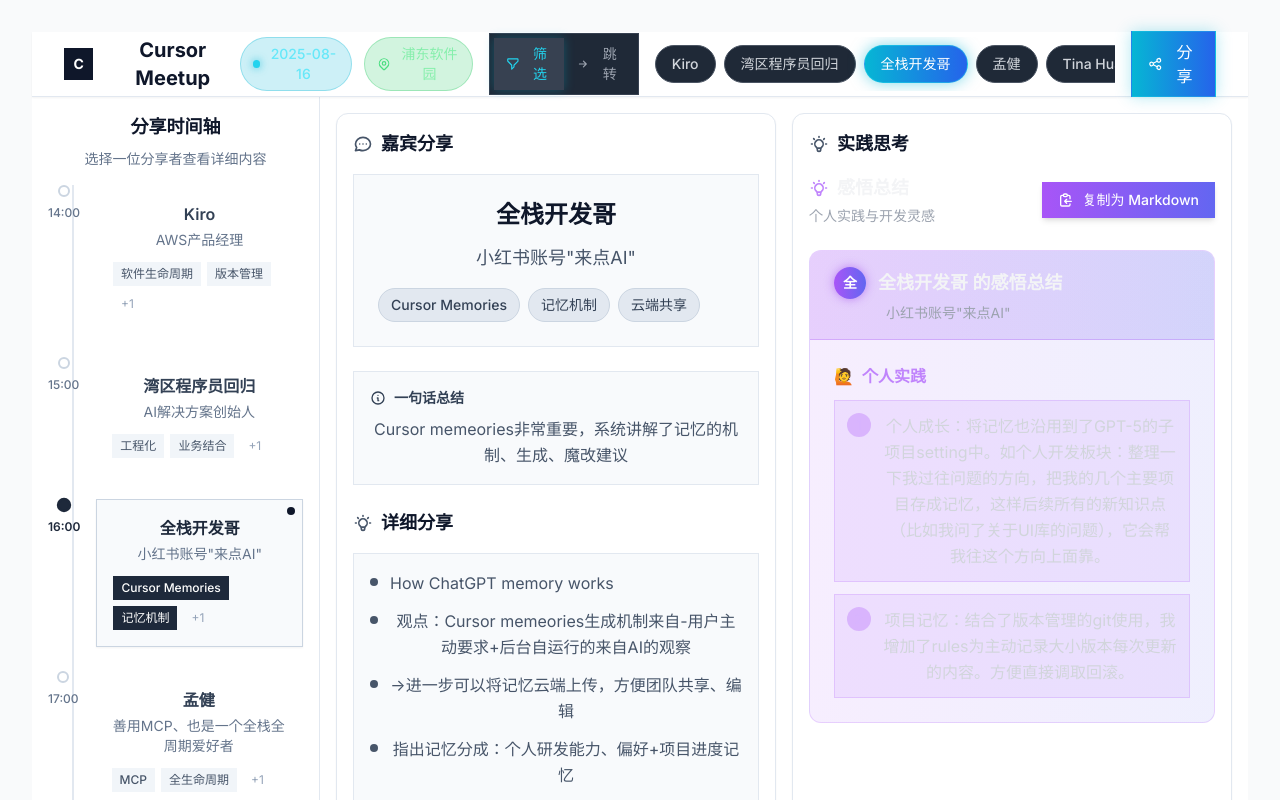
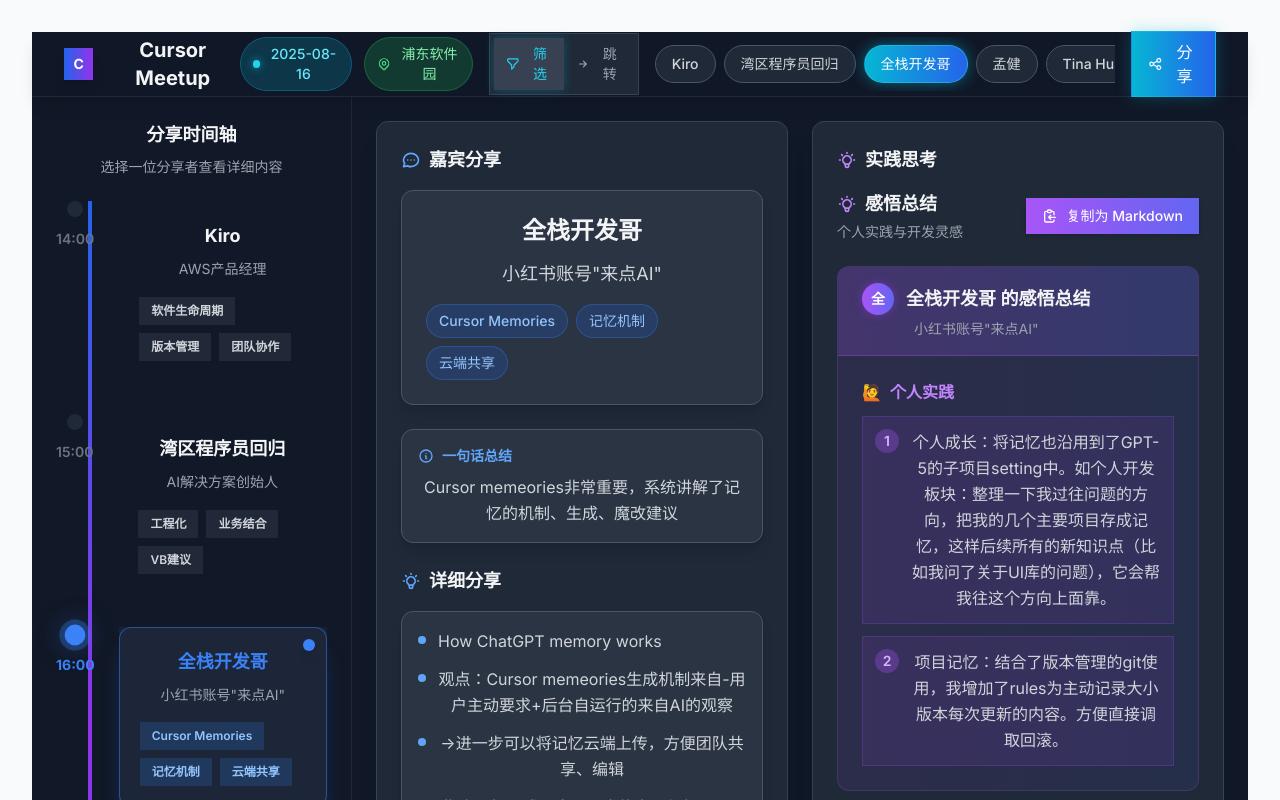
Before and after one commit to Jianan-Huang0609/Cursor_MeetsUp, a React (Vite) app: page /#/ in a window 1280 px wide. Both pictures are taken after a click on the button "全栈开发哥". Shown: the top 800 px of the page. Built offline with nearby package versions, Linux system fonts and the light colour scheme.

Commit message:
feat: 改回暗色系高级统一色调，优化时间轴设计增强滚动感

```diff
--- a/src/App.tsx
+++ b/src/App.tsx
@@ -12,16 +12,16 @@
   const [viewMode, setViewMode] = useState<'filter' | 'jump'>('filter')
 
   return (
-    <div className="min-h-screen bg-white text-slate-900">
+    <div className="min-h-screen bg-gray-900 text-gray-100">
       {/* 顶部导航栏 */}
-      <header className="sticky top-0 z-50 bg-white/80 backdrop-blur-sm border-b border-slate-200 shadow-sm">
+      <header className="sticky top-0 z-50 bg-gray-900/95 backdrop-blur-sm border-b border-gray-800 shadow-lg">
         <div className="max-w-7xl mx-auto px-4 sm:px-6 lg:px-8">
           <div className="flex items-center justify-between h-16">
             <div className="flex items-center space-x-3">
-              <div className="w-8 h-8 bg-slate-900 rounded-lg flex items-center justify-center">
+              <div className="w-8 h-8 bg-gradient-to-r from-blue-600 to-purple-600 rounded-lg flex items-center justify-center shadow-lg">
                 <span className="text-white font-bold text-sm">C</span>
               </div>
-              <h1 className="text-xl font-bold text-slate-900">
+              <h1 className="text-xl font-bold text-gray-100">
                 Cursor Meetup
               </h1>
             </div>
@@ -39,12 +39,12 @@
 
       <main className="flex max-w-7xl mx-auto">
         {/* 左侧时间轴 */}
-        <aside className="w-72 flex-shrink-0 bg-white border-r border-slate-200">
+        <aside className="w-80 flex-shrink-0 bg-gray-900 border-r border-gray-800">
           <div className="sticky top-16 h-[calc(100vh-4rem)] overflow-y-auto">
-            <div className="p-4">
-              <div className="mb-4">
-                <h2 className="text-lg font-semibold text-slate-900 mb-2">分享时间轴</h2>
-                <p className="text-sm text-slate-500">选择一位分享者查看详细内容</p>
+            <div className="p-6">
+              <div className="mb-6">
+                <h2 className="text-lg font-semibold text-gray-100 mb-2">分享时间轴</h2>
+                <p className="text-sm text-gray-400">选择一位分享者查看详细内容</p>
               </div>
               <SidebarTimeline
                 speakers={meetupData.speakers}
@@ -58,14 +58,14 @@
         {/* 右侧内容区域 */}
         <div className="flex-1 flex flex-col">
           {/* 主要内容区域 */}
-          <div className="flex-1 p-4">
+          <div className="flex-1 p-6">
             {selectedSpeaker ? (
-              <div className="grid grid-cols-1 lg:grid-cols-2 gap-4 h-full">
+              <div className="grid grid-cols-1 lg:grid-cols-2 gap-6 h-full">
                 {/* 左栏：嘉宾分享卡片 */}
-                <div className="rounded-xl bg-white border border-slate-200 shadow-sm overflow-hidden">
-                  <div className="p-4">
-                    <h3 className="text-lg font-semibold text-slate-900 mb-4 flex items-center">
-                      <svg className="w-5 h-5 mr-2 text-slate-600" fill="none" viewBox="0 0 24 24" stroke="currentColor">
+                <div className="rounded-xl bg-gray-800 border border-gray-700 shadow-xl overflow-hidden">
+                  <div className="p-6">
+                    <h3 className="text-lg font-semibold text-gray-100 mb-4 flex items-center">
+                      <svg className="w-5 h-5 mr-2 text-blue-400" fill="none" viewBox="0 0 24 24" stroke="currentColor">
                         <path strokeLinecap="round" strokeLinejoin="round" strokeWidth={2} d="M8 12h.01M12 12h.01M16 12h.01M21 12c0 4.418-4.03 8-9 8a9.863 9.863 0 01-4.255-.949L3 20l1.395-3.72C3.512 15.042 3 13.574 3 12c0-4.418 4.03-8 9-8s9 3.582 9 8z" />
                       </svg>
                       嘉宾分享
@@ -78,10 +78,10 @@
                 </div>
 
                 {/* 右栏：个人实践思考 */}
-                <div className="rounded-xl bg-white border border-slate-200 shadow-sm overflow-hidden">
-                  <div className="p-4">
-                    <h3 className="text-lg font-semibold text-slate-900 mb-4 flex items-center">
-                      <svg className="w-5 h-5 mr-2 text-slate-600" fill="none" viewBox="0 0 24 24" stroke="currentColor">
+                <div className="rounded-xl bg-gray-800 border border-gray-700 shadow-xl overflow-hidden">
+                  <div className="p-6">
+                    <h3 className="text-lg font-semibold text-gray-100 mb-4 flex items-center">
+                      <svg className="w-5 h-5 mr-2 text-purple-400" fill="none" viewBox="0 0 24 24" stroke="currentColor">
                         <path strokeLinecap="round" strokeLinejoin="round" strokeWidth={2} d="M9.663 17h4.673M12 3v1m6.364 1.636l-.707.707M21 12h-1M4 12H3m3.343-5.657l-.707-.707m2.828 9.9a5 5 0 117.072 0l-.548.547A3.374 3.374 0 0014 18.469V19a2 2 0 11-4 0v-.531c0-.895-.356-1.754-.988-2.386l-.548-.547z" />
                       </svg>
                       实践思考
@@ -96,37 +96,37 @@
             ) : (
               <div className="h-[calc(100vh-8rem)] flex items-center justify-center">
                 <div className="text-center">
-                  <div className="w-24 h-24 bg-slate-100 rounded-full flex items-center justify-center mx-auto mb-6 border border-slate-200">
-                    <svg className="w-12 h-12 text-slate-400" fill="none" viewBox="0 0 24 24" stroke="currentColor">
+                  <div className="w-24 h-24 bg-gradient-to-r from-blue-600/20 to-purple-600/20 rounded-full flex items-center justify-center mx-auto mb-6 border border-blue-500/30 shadow-xl">
+                    <svg className="w-12 h-12 text-blue-400" fill="none" viewBox="0 0 24 24" stroke="currentColor">
                       <path strokeLinecap="round" strokeLinejoin="round" strokeWidth={2} d="M8 12h.01M12 12h.01M16 12h.01M21 12c0 4.418-4.03 8-9 8a9.863 9.863 0 01-4.255-.949L3 20l1.395-3.72C3.512 15.042 3 13.574 3 12c0-4.418 4.03-8 9-8s9 3.582 9 8z" />
                     </svg>
                   </div>
-                  <h3 className="text-xl font-semibold text-slate-900 mb-2">欢迎来到 Cursor Meetup</h3>
-                  <p className="text-slate-500 mb-6">请从左侧时间轴选择一位分享者开始探索</p>
-                  <div className="flex justify-center space-x-4">
+                  <h3 className="text-xl font-semibold text-gray-100 mb-2">欢迎来到 Cursor Meetup</h3>
+                  <p className="text-gray-400 mb-6">请从左侧时间轴选择一位分享者开始探索</p>
+                  <div className="flex justify-center space-x-6">
                     <div className="text-center">
-                      <div className="w-12 h-12 bg-slate-100 rounded-lg flex items-center justify-center mx-auto mb-2 border border-slate-200">
-                        <svg className="w-6 h-6 text-slate-400" fill="none" viewBox="0 0 24 24" stroke="currentColor">
+                      <div className="w-12 h-12 bg-gradient-to-r from-blue-600/20 to-blue-700/20 rounded-lg flex items-center justify-center mx-auto mb-2 border border-blue-500/30">
+                        <svg className="w-6 h-6 text-blue-400" fill="none" viewBox="0 0 24 24" stroke="currentColor">
                           <path strokeLinecap="round" strokeLinejoin="round" strokeWidth={2} d="M8 12h.01M12 12h.01M16 12h.01M21 12c0 4.418-4.03 8-9 8a9.863 9.863 0 01-4.255-.949L3 20l1.395-3.72C3.512 15.042 3 13.574 3 12c0-4.418 4.03-8 9-8s9 3.582 9 8z" />
                         </svg>
                       </div>
-                      <p className="text-sm text-slate-500">嘉宾分享</p>
+                      <p className="text-sm text-gray-400">嘉宾分享</p>
                     </div>
                     <div className="text-center">
-                      <div className="w-12 h-12 bg-slate-100 rounded-lg flex items-center justify-center mx-auto mb-2 border border-slate-200">
-                        <svg className="w-6 h-6 text-slate-400" fill="none" viewBox="0 0 24 24" stroke="currentColor">
+                      <div className="w-12 h-12 bg-gradient-to-r from-purple-600/20 to-purple-700/20 rounded-lg flex items-center justify-center mx-auto mb-2 border border-purple-500/30">
+                        <svg className="w-6 h-6 text-purple-400" fill="none" viewBox="0 0 24 24" stroke="currentColor">
                           <path strokeLinecap="round" strokeLinejoin="round" strokeWidth={2} d="M9.663 17h4.673M12 3v1m6.364 1.636l-.707.707M21 12h-1M4 12H3m3.343-5.657l-.707-.707m2.828 9.9a5 5 0 117.072 0l-.548.547A3.374 3.374 0 0014 18.469V19a2 2 0 11-4 0v-.531c0-.895-.356-1.754-.988-2.386l-.548-.547z" />
                         </svg>
                       </div>
-                      <p className="text-sm text-slate-500">实践思考</p>
+                      <p className="text-sm text-gray-400">实践思考</p>
                     </div>
                     <div className="text-center">
-                      <div className="w-12 h-12 bg-slate-100 rounded-lg flex items-center justify-center mx-auto mb-2 border border-slate-200">
-                        <svg className="w-6 h-6 text-slate-400" fill="none" viewBox="0 0 24 24" stroke="currentColor">
+                      <div className="w-12 h-12 bg-gradient-to-r from-orange-600/20 to-red-600/20 rounded-lg flex items-center justify-center mx-auto mb-2 border border-orange-500/30">
+                        <svg className="w-6 h-6 text-orange-400" fill="none" viewBox="0 0 24 24" stroke="currentColor">
                           <path strokeLinecap="round" strokeLinejoin="round" strokeWidth={2} d="M4 16l4.586-4.586a2 2 0 012.828 0L16 16m-2-2l1.586-1.586a2 2 0 012.828 0L20 14m-6-6h.01M6 20h12a2 2 0 002-2V6a2 2 0 00-2-2H6a2 2 0 00-2 2v12a2 2 0 002 2z" />
                         </svg>
                       </div>
-                      <p className="text-sm text-slate-500">照片展示</p>
+                      <p className="text-sm text-gray-400">照片展示</p>
                     </div>
                   </div>
                 </div>
@@ -135,8 +135,8 @@
           </div>
 
           {/* 底部照片展示区域 */}
-          <div className="border-t border-slate-200">
-            <div className="p-4">
+          <div className="border-t border-gray-800">
+            <div className="p-6">
               <PhotoGallery
                 albums={meetupData.albums}
                 selectedSpeaker={selectedSpeaker}
--- a/src/components/SidebarTimeline.tsx
+++ b/src/components/SidebarTimeline.tsx
@@ -10,10 +10,10 @@
 export default function SidebarTimeline({ speakers, selectedSpeaker, onSpeakerSelect }: SidebarTimelineProps) {
   return (
     <div className="relative">
-      {/* 时间线连接线 */}
-      <div className="absolute left-6 top-0 bottom-0 w-0.5 bg-slate-200" />
+      {/* 时间线连接线 - 更长更明显 */}
+      <div className="absolute left-8 top-0 bottom-0 w-1 bg-gradient-to-b from-blue-600 via-purple-600 to-blue-600 shadow-lg" />
 
-      <div className="space-y-6">
+      <div className="space-y-8">
         {speakers.map((speaker, index) => {
           const isSelected = selectedSpeaker === speaker.id;
           const date = new Date();
@@ -28,28 +28,30 @@
               whileTap={{ scale: 0.98 }}
             >
               {/* 时间线节点 */}
-              <div className="flex items-start gap-4">
-                {/* 时间点 */}
+              <div className="flex items-start gap-6">
+                {/* 时间点 - 更大更明显 */}
                 <div className="flex flex-col items-center flex-shrink-0">
                   <motion.div
-                    className="w-3 h-3 rounded-full border-2 relative z-10"
+                    className="w-4 h-4 rounded-full border-3 relative z-10 shadow-lg"
                     animate={{
-                      backgroundColor: isSelected ? '#1e293b' : '#ffffff',
-                      borderColor: isSelected ? '#1e293b' : '#cbd5e1',
-                      scale: isSelected ? 1.2 : 1,
+                      backgroundColor: isSelected ? '#3b82f6' : '#1f2937',
+                      borderColor: isSelected ? '#3b82f6' : '#4b5563',
+                      scale: isSelected ? 1.3 : 1,
+                      boxShadow: isSelected ? '0 0 0 4px rgba(59, 130, 246, 0.3), 0 0 20px rgba(59, 130, 246, 0.5)' : '0 0 0 0px rgba(59, 130, 246, 0)'
                     }}
                     whileHover={{
-                      scale: isSelected ? 1.2 : 1.1,
-                      borderColor: '#1e293b',
+                      scale: isSelected ? 1.3 : 1.2,
+                      borderColor: '#3b82f6',
+                      boxShadow: isSelected ? '0 0 0 4px rgba(59, 130, 246, 0.3), 0 0 20px rgba(59, 130, 246, 0.5)' : '0 0 0 2px rgba(59, 130, 246, 0.3), 0 0 10px rgba(59, 130, 246, 0.3)'
                     }}
                   />
 
-                  {/* 时间标签 */}
+                  {/* 时间标签 - 更明显 */}
                   <motion.div
-                    className="text-xs text-slate-500 mt-2 font-medium"
+                    className="text-sm text-gray-400 mt-3 font-semibold"
                     animate={{
-                      color: isSelected ? '#1e293b' : '#64748b',
-                      fontWeight: isSelected ? '600' : '500'
+                      color: isSelected ? '#3b82f6' : '#6b7280',
+                      fontWeight: isSelected ? '700' : '600'
                     }}
                   >
                     {date.toLocaleTimeString('zh-CN', {
@@ -59,50 +61,50 @@
                   </motion.div>
                 </div>
 
-                {/* 内容卡片 */}
+                {/* 内容卡片 - 更大更明显 */}
                 <motion.div
                   className="flex-1 min-w-0"
                   animate={{
-                    backgroundColor: isSelected ? '#f8fafc' : 'transparent'
+                    backgroundColor: isSelected ? 'rgba(59, 130, 246, 0.1)' : 'transparent'
                   }}
                 >
-                  <div className={`p-4 rounded-lg border transition-all duration-200 ${
+                  <div className={`p-5 rounded-xl border transition-all duration-300 ${
                     isSelected
-                      ? 'border-slate-300 bg-slate-50 shadow-sm'
-                      : 'border-transparent hover:border-slate-200 hover:bg-slate-50'
+                      ? 'border-blue-500/50 bg-gray-800/80 shadow-xl shadow-blue-500/20'
+                      : 'border-transparent hover:border-gray-600 hover:bg-gray-800/50'
                   }`}>
                     {/* 嘉宾姓名 */}
                     <motion.h3
-                      className="text-base font-semibold mb-1 truncate"
+                      className="text-lg font-bold mb-2 truncate"
                       animate={{
-                        color: isSelected ? '#1e293b' : '#334155'
+                        color: isSelected ? '#3b82f6' : '#f3f4f6'
                       }}
                     >
                       {speaker.name}
                     </motion.h3>
 
                     {/* 嘉宾角色 */}
-                    <p className="text-sm text-slate-500 mb-3 line-clamp-2">
+                    <p className="text-sm text-gray-400 mb-4 line-clamp-2 leading-relaxed">
                       {speaker.role}
                     </p>
 
-                    {/* 标签 */}
-                    <div className="flex flex-wrap gap-1.5">
-                      {speaker.tags.slice(0, 2).map(tag => (
+                    {/* 标签 - 更明显 */}
+                    <div className="flex flex-wrap gap-2">
+                      {speaker.tags.slice(0, 3).map(tag => (
                         <motion.span
                           key={tag}
-                          className="px-2 py-1 text-xs rounded-md font-medium"
+                          className="px-3 py-1.5 text-xs rounded-lg font-semibold"
                           animate={{
-                            backgroundColor: isSelected ? '#1e293b' : '#f1f5f9',
-                            color: isSelected ? '#ffffff' : '#475569'
+                            backgroundColor: isSelected ? 'rgba(59, 130, 246, 0.2)' : 'rgba(75, 85, 99, 0.3)',
+                            color: isSelected ? '#93c5fd' : '#d1d5db'
                           }}
                         >
                           {tag}
                         </motion.span>
                       ))}
-                      {speaker.tags.length > 2 && (
-                        <span className="px-2 py-1 text-xs text-slate-400">
-                          +{speaker.tags.length - 2}
+                      {speaker.tags.length > 3 && (
+                        <span className="px-3 py-1.5 text-xs text-gray-500 bg-gray-700/50 rounded-lg">
+                          +{speaker.tags.length - 3}
                         </span>
                       )}
                     </div>
@@ -114,7 +116,7 @@
                           initial={{ opacity: 0, scale: 0.8 }}
                           animate={{ opacity: 1, scale: 1 }}
                           exit={{ opacity: 0, scale: 0.8 }}
-                          className="absolute top-2 right-2 w-2 h-2 bg-slate-900 rounded-full"
+                          className="absolute top-3 right-3 w-3 h-3 bg-blue-500 rounded-full shadow-lg"
                         />
                       )}
                     </AnimatePresence>
--- a/src/components/TalkCards.tsx
+++ b/src/components/TalkCards.tsx
@@ -68,17 +68,17 @@
               className="space-y-6"
             >
               {/* 嘉宾信息头部 - 重新布局 */}
-              <div className="bg-slate-50 p-6 rounded-lg border border-slate-200">
+              <div className="bg-gray-700/50 p-6 rounded-xl border border-gray-600 shadow-lg">
                 {/* 第一行：嘉宾姓名 */}
                 <div className="mb-3">
-                  <h3 className="text-2xl font-bold text-slate-900">
+                  <h3 className="text-2xl font-bold text-gray-100">
                     {speaker.name}
                   </h3>
                 </div>
 
                 {/* 第二行：嘉宾介绍 */}
                 <div className="mb-4">
-                  <p className="text-lg text-slate-600 leading-relaxed">
+                  <p className="text-lg text-gray-300 leading-relaxed">
                     {speaker.role}
                   </p>
                 </div>
@@ -88,9 +88,9 @@
                   {speaker.tags.map((tag) => (
                     <span
                       key={tag}
-                      className="px-3 py-1.5 text-sm font-medium text-slate-700
-                               bg-slate-200 rounded-full border border-slate-300
-                               hover:bg-slate-300 transition-colors duration-200"
+                      className="px-3 py-1.5 text-sm font-medium text-blue-300
+                               bg-blue-600/20 rounded-full border border-blue-500/30
+                               hover:bg-blue-600/30 transition-colors duration-200"
                     >
                       {tag}
                     </span>
@@ -99,28 +99,28 @@
               </div>
 
               {/* 一句话总结 */}
-              <div className="bg-slate-50 p-4 rounded-lg border border-slate-200">
-                <h4 className="text-sm font-semibold text-slate-700 mb-2 flex items-center">
+              <div className="bg-gray-700/50 p-4 rounded-xl border border-gray-600 shadow-lg">
+                <h4 className="text-sm font-semibold text-blue-400 mb-2 flex items-center">
                   <svg className="w-4 h-4 mr-2" fill="none" viewBox="0 0 24 24" stroke="currentColor">
                     <path strokeLinecap="round" strokeLinejoin="round" strokeWidth={2} d="M13 16h-1v-4h-1m1-4h.01M21 12a9 9 0 11-18 0 9 9 0 0118 0z" />
                   </svg>
                   一句话总结
                 </h4>
-                <p className="text-slate-600 leading-relaxed">{speaker.summary}</p>
+                <p className="text-gray-300 leading-relaxed">{speaker.summary}</p>
               </div>
 
               {/* 详细分享内容 */}
               <div>
                 <div className="flex items-center gap-3 mb-4">
-                  <h4 className="text-lg font-semibold text-slate-900 flex items-center">
-                    <svg className="w-5 h-5 mr-2 text-slate-600" fill="none" viewBox="0 0 24 24" stroke="currentColor">
+                  <h4 className="text-lg font-semibold text-gray-100 flex items-center">
+                    <svg className="w-5 h-5 mr-2 text-blue-400" fill="none" viewBox="0 0 24 24" stroke="currentColor">
                       <path strokeLinecap="round" strokeLinejoin="round" strokeWidth={2} d="M9.663 17h4.673M12 3v1m6.364 1.636l-.707.707M21 12h-1M4 12H3m3.343-5.657l-.707-.707m2.828 9.9a5 5 0 117.072 0l-.548.547A3.374 3.374 0 0014 18.469V19a2 2 0 11-4 0v-.531c0-.895-.356-1.754-.988-2.386l-.548-.547z" />
                     </svg>
                     详细分享
                   </h4>
                 </div>
 
-                <div className="bg-slate-50 p-4 rounded-lg border border-slate-200">
+                <div className="bg-gray-700/50 p-4 rounded-xl border border-gray-600 shadow-lg">
                   <div className="space-y-3">
                     {talkPoints.map((point, pointIndex) => (
                       <motion.div
@@ -130,8 +130,8 @@
                         transition={{ delay: pointIndex * 0.1 }}
                         className="flex items-start gap-3"
                       >
-                        <span className="flex-shrink-0 w-2 h-2 bg-slate-600 rounded-full mt-2"></span>
-                        <p className="text-slate-600 leading-relaxed">
+                        <span className="flex-shrink-0 w-2 h-2 bg-blue-400 rounded-full mt-2 shadow-lg"></span>
+                        <p className="text-gray-300 leading-relaxed">
                           {point}
                         </p>
                       </motion.div>
@@ -150,7 +150,7 @@
           <button
             onClick={() => setCurrentPage(prev => Math.max(0, prev - 1))}
             disabled={currentPage === 0}
-            className="flex items-center space-x-2 px-4 py-2 text-sm font-medium text-slate-600 bg-white rounded-lg hover:bg-slate-50 disabled:opacity-50 disabled:cursor-not-allowed border border-slate-200"
+            className="flex items-center space-x-2 px-4 py-2 text-sm font-medium text-gray-300 bg-gray-700 rounded-lg hover:bg-gray-600 disabled:opacity-50 disabled:cursor-not-allowed border border-gray-600"
           >
             <svg className="w-4 h-4" fill="none" viewBox="0 0 24 24" stroke="currentColor">
               <path strokeLinecap="round" strokeLinejoin="round" strokeWidth={2} d="M15 19l-7-7 7-7" />
@@ -165,8 +165,8 @@
                 onClick={() => setCurrentPage(i)}
                 className={`w-2 h-2 rounded-full transition-colors duration-200 ${
                   i === currentPage
-                    ? 'bg-slate-900'
-                    : 'bg-slate-300 hover:bg-slate-400'
+                    ? 'bg-blue-500'
+                    : 'bg-gray-600 hover:bg-gray-500'
                 }`}
               />
             ))}
@@ -175,7 +175,7 @@
           <button
             onClick={() => setCurrentPage(prev => Math.min(totalPages - 1, prev + 1))}
             disabled={currentPage === totalPages - 1}
-            className="flex items-center space-x-2 px-4 py-2 text-sm font-medium text-slate-600 bg-white rounded-lg hover:bg-slate-50 disabled:opacity-50 disabled:cursor-not-allowed border border-slate-200"
+            className="flex items-center space-x-2 px-4 py-2 text-sm font-medium text-gray-300 bg-gray-700 rounded-lg hover:bg-gray-600 disabled:opacity-50 disabled:cursor-not-allowed border border-gray-600"
           >
             <span>下一个</span>
             <svg className="w-4 h-4" fill="none" viewBox="0 0 24 24" stroke="currentColor">
```
